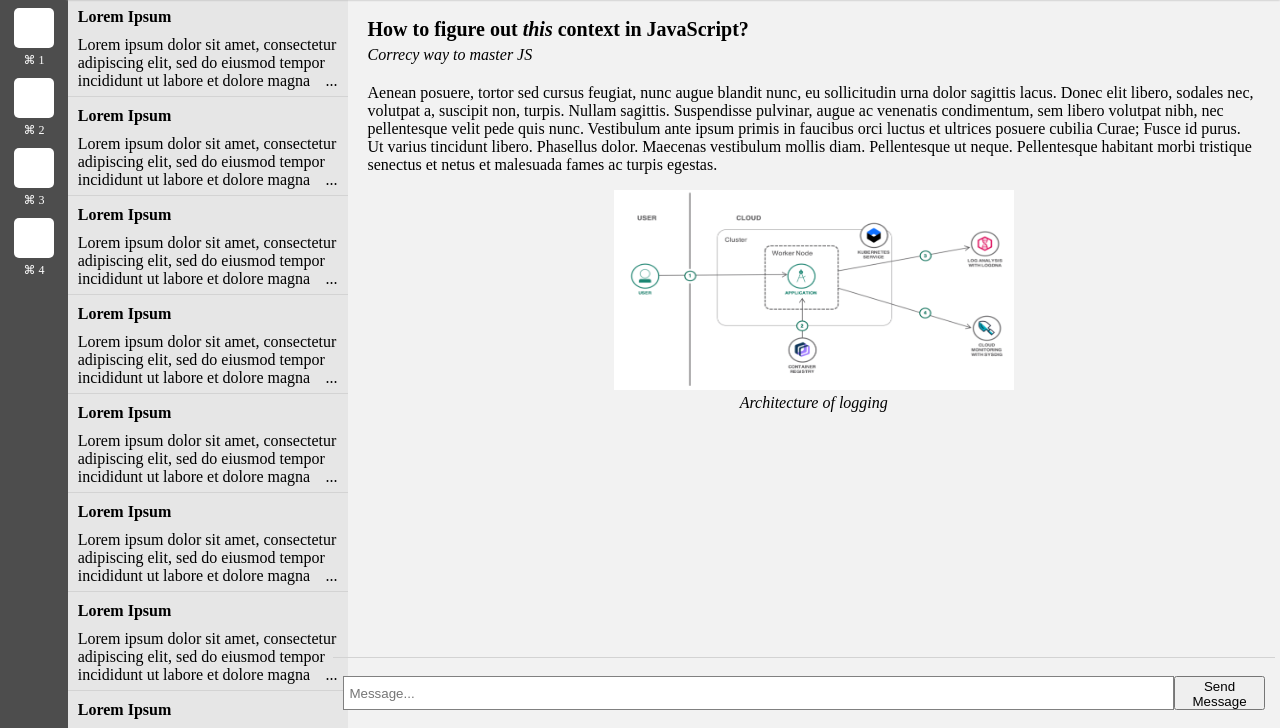
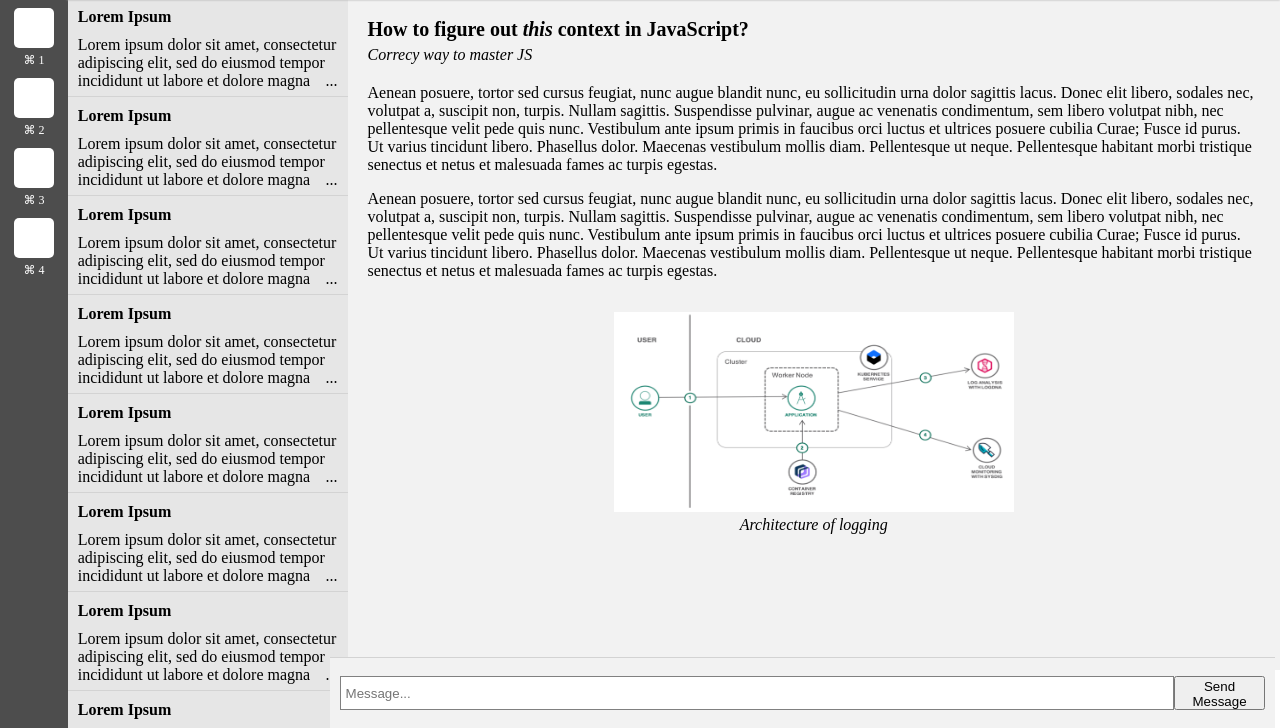
Before and after one commit to Messmania/LogDNA_Project, a plain HTML site: page index.html in a window 1280 px wide. Shown: the part 72-800 px from the top of the page. Drawn offline with Linux system fonts and the light colour scheme.

Commit message:
Footer on scroll; image italics; more content

```diff
--- a/index.html
+++ b/index.html
@@ -154,20 +154,41 @@
                     <div class="heading">How to figure out <i>this</i> context in JavaScript?</div>
                     <div><i>Correcy way to master JS</i></div>
                     <div style="margin-top:20px">
-                        Aenean posuere, tortor sed cursus feugiat, nunc augue blandit nunc, eu sollicitudin urna dolor
+                        <p>Aenean posuere, tortor sed cursus feugiat, nunc augue blandit nunc, eu sollicitudin urna
+                            dolor
                             sagittis lacus.
-                        Donec elit libero, sodales nec, volutpat a, suscipit non, turpis. Nullam sagittis. Suspendisse
+                            Donec elit libero, sodales nec, volutpat a, suscipit non, turpis. Nullam sagittis.
+                            Suspendisse
                             pulvinar, augue ac venenatis
                             condimentum, sem libero volutpat nibh, nec pellentesque velit pede quis nunc.
-                        Vestibulum ante ipsum primis in faucibus orci luctus et ultrices posuere cubilia Curae; Fusce id
+                            Vestibulum ante ipsum primis in faucibus orci luctus et ultrices posuere cubilia Curae;
+                            Fusce id
                             purus. Ut varius tincidunt libero.
-                        Phasellus dolor. Maecenas vestibulum mollis diam. Pellentesque ut neque. Pellentesque habitant
+                            Phasellus dolor. Maecenas vestibulum mollis diam. Pellentesque ut neque. Pellentesque
+                            habitant
                             morbi tristique senectus et netus et malesuada fames ac turpis egestas.
+                        </p>
+                        <p>
+                            Aenean posuere, tortor sed cursus feugiat, nunc augue blandit nunc, eu sollicitudin urna
+                            dolor
+                            sagittis lacus.
+                            Donec elit libero, sodales nec, volutpat a, suscipit non, turpis. Nullam sagittis.
+                            Suspendisse
+                            pulvinar, augue ac venenatis
+                            condimentum, sem libero volutpat nibh, nec pellentesque velit pede quis nunc.
+                            Vestibulum ante ipsum primis in faucibus orci luctus et ultrices posuere cubilia Curae;
+                            Fusce id
+                            purus. Ut varius tincidunt libero.
+                            Phasellus dolor. Maecenas vestibulum mollis diam. Pellentesque ut neque. Pellentesque
+                            habitant
+                            morbi tristique senectus et netus et malesuada fames ac turpis egestas.
+                        </p>
                     </div>
                     <div class="imageContainer">
                         <figure>
                             <img src="./images/architecture.png" class="archImage">
-                            <figcaption style="text-align:center; font-style: italic">Architecture of logging</figcaption>
+                            <figcaption style="text-align:center; font-style: italic">Architecture of logging
+                            </figcaption>
                         </figure>
                     </div>
                 </div>
--- a/style.css
+++ b/style.css
@@ -147,10 +147,12 @@ html,body {
     flex-direction: column;
     background-color:#f2f2f2;
     overflow: auto;
+    max-height: 84vh;
 }
 
 .articleContent {
     padding: 20px;
+    overflow: auto;
 }
 
 .heading {
@@ -163,8 +165,9 @@ html,body {
     position: fixed;
     bottom: 0px;
     right: 5px;
-    width: 72%;/*this is relative to browser due to position being fixed*/
+    width: 72.3%;/*this is relative to browser due to position being fixed*/
     height: 50px;
+    background-color:#f2f2f2;
     border-top: 1px solid lightgray;
     display: flex;
     justify-content: space-between;
```
Lines whose indentation alone changed are shown as unchanged.
